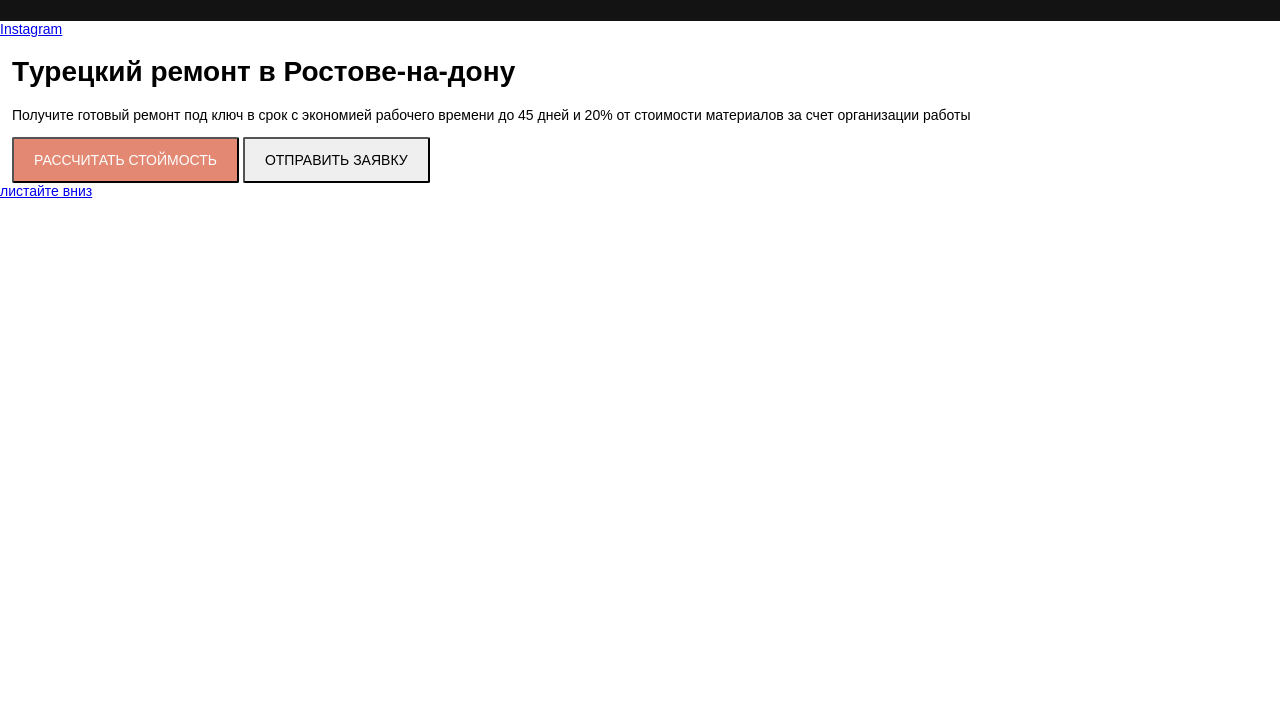
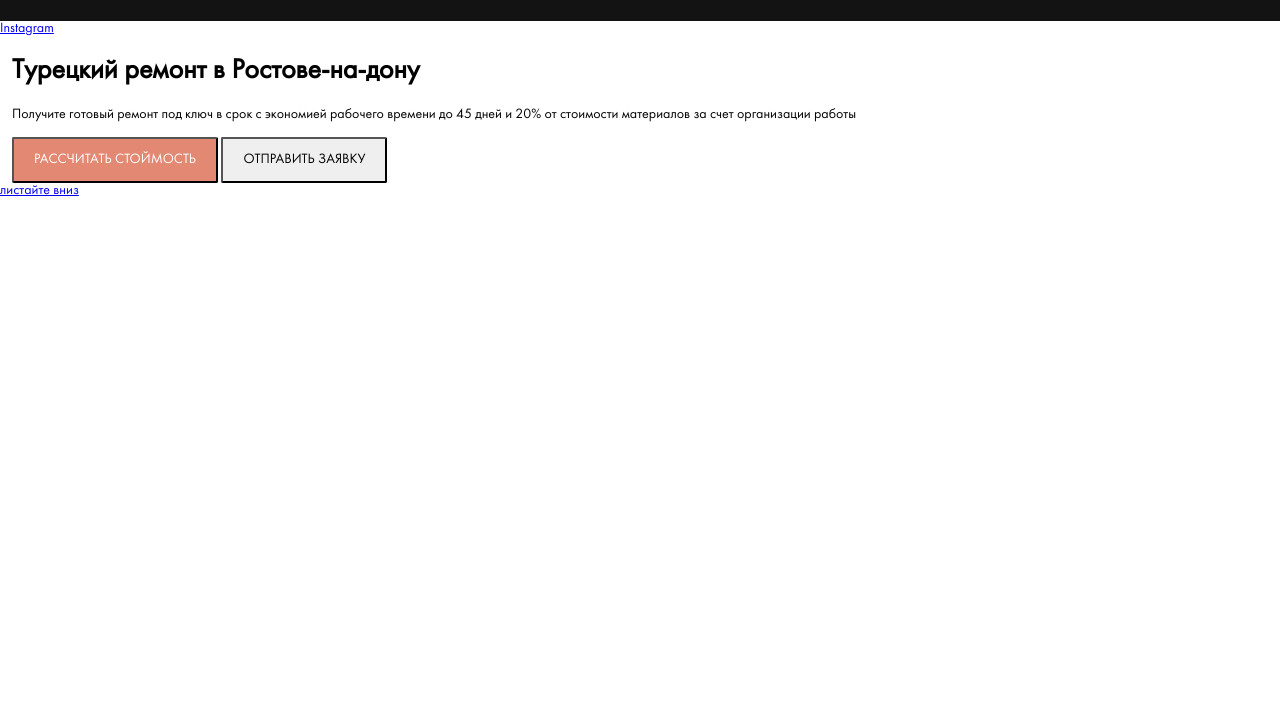
Before and after one commit to Kiss1414/repair-design, a website: page index.html in a window 1280 px wide. Shown: the part 73-800 px from the top of the page. Drawn offline with Linux system fonts and the light colour scheme.

Commit message:
подключили шрифт futura

```diff
--- /dev/null
+++ b/sass/_fonts.scss
@@ -0,0 +1,17 @@
+@font-face {
+ font-family: 'Futura Book';
+ src:
+  url('../fonts/futura/FuturaBookC.woff') format('woff'),
+  url('../fonts/futura/FuturaBookC.woff2') format('woff2');
+ font-weight: normal;
+ font-display: wrap;
+}
+
+@font-face {
+ font-family: 'Futura Demi';
+ src:
+  url('../fonts/futura/FuturaDemiC.woff') format('woff'),
+  url('../fonts/futura/FuturaDemiC.woff2') format('woff2');
+ font-weight: normal;
+ font-display: wrap;
+}
--- a/sass/style.sass
+++ b/sass/style.sass
@@ -1,3 +1,4 @@
+@import 'fonts'
 @import 'normalize'
 @import 'variables'
 @import 'interface'
@@ -5,5 +6,5 @@
 @import 'templates/header'
 
 body
- font-family: sans-serif
+ font-family: 'Futura Book', sans-serif
  font-size: 14px
```
Also changed, not shown: css/style.css, fonts/futura/FuturaBookC.woff (added), fonts/futura/FuturaBookC.woff2 (added), fonts/futura/FuturaDemiC.woff (added), fonts/futura/FuturaDemiC.woff2 (added).
